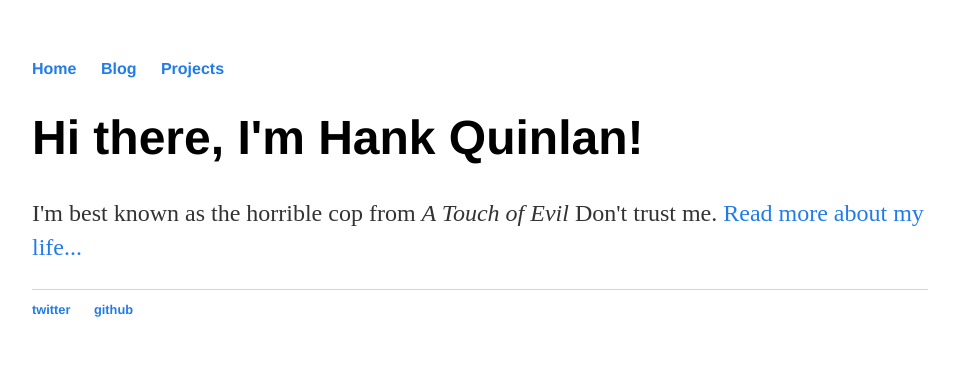
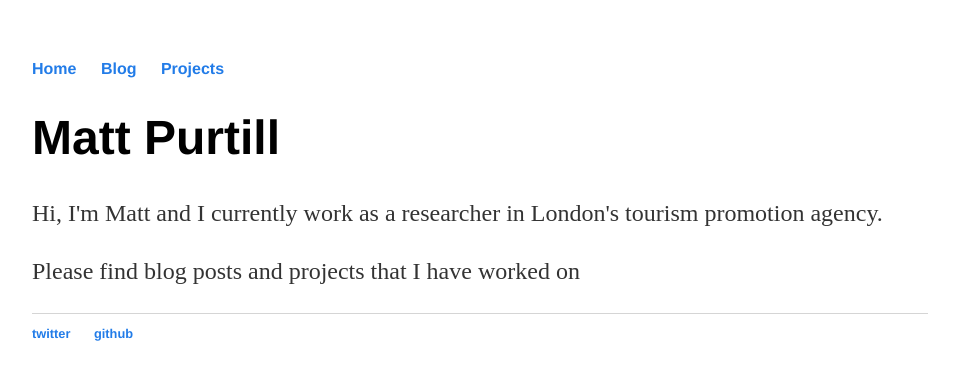
Before and after one commit to purtill/purtill.github.io, a Jekyll site: the page built from index.html, in a window 1280 px wide. Shown: the top 380 px of the page, without its empty margins (160-1115 px from the left). Built offline with Jekyll 4.4.1, drawn with Linux system fonts in a browser that asks for light colours.

Commit message:
Update index.html

```diff
--- a/index.html
+++ b/index.html
@@ -3,6 +3,7 @@ layout: default
 title: Matt Purtill
 ---
 <div class="blurb">
-	<h1>Hi there, I'm Hank Quinlan!</h1>
-	<p>I'm best known as the horrible cop from <em>A Touch of Evil</em> Don't trust me. <a href="/about">Read more about my life...</a></p>
+	<h1>Matt Purtill</h1>
+	<p>Hi, I'm Matt and I currently work as a researcher in London's tourism promotion agency.</p>
+	<p>Please find blog posts and projects that I have worked on</p>
 </div><!-- /.blurb -->
```
